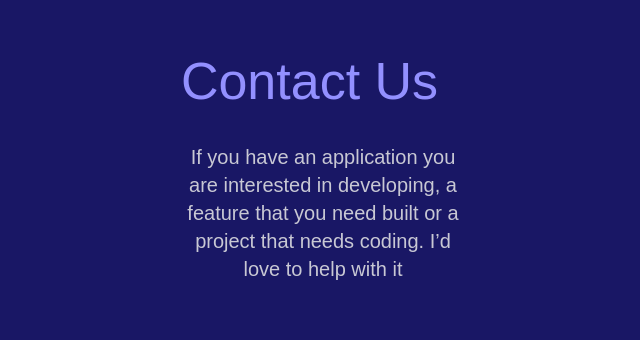
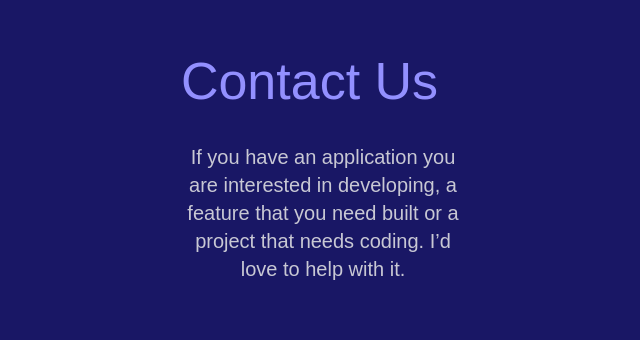
Before and after one commit to Masouma864/Portfolio, a plain HTML site: page index.html in a window 1280 px wide. Shown: the part 3940-4280 px from the top of the page, 290-930 px from the left. Drawn offline with Linux system fonts and the light colour scheme.

Commit message:
Update Linter

```diff
--- a/index.html
+++ b/index.html
@@ -198,7 +198,7 @@
         <p id="con">
           If you have an application you are interested in developing, a feature
           that you need built or a project that needs coding. I’d love to help
-          with it
+          with it.
         </p>
       </div>
 
```
